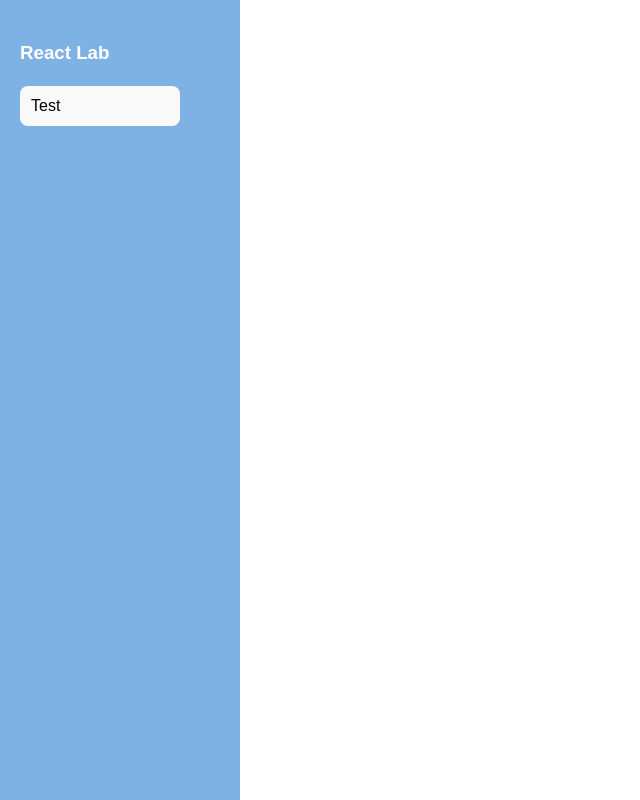
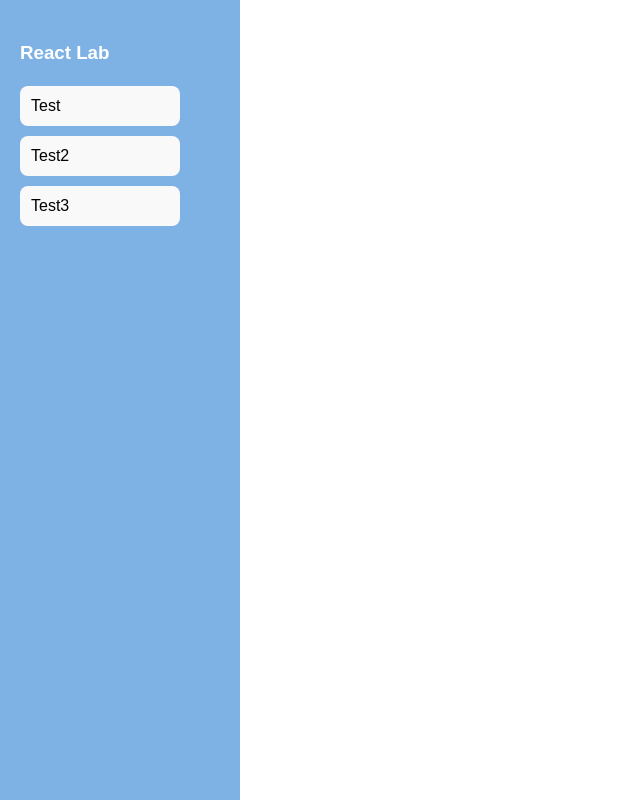
Before and after one commit to baraa-elhajj/React-Lab, a React (Vite) app: page / in a window 1280 px wide. Shown: the whole page, without its empty margins (0-640 px from the left). Built offline with nearby package versions, Linux system fonts and the light colour scheme.

Commit message:
Update App.jsx
Moved apps map to AppsMap.jsx

```diff
--- a/src/App.jsx
+++ b/src/App.jsx
@@ -1,11 +1,6 @@
 import { useState } from "react";
 import "./App.css";
-import Test from "./apps/test";
-
-const apps = {
-  // TODO: list the apps here..
-  Test: <Test />,
-};
+import appsMap from "./AppsMap";
 
 export default function App() {
   const [selectedApp, setSelectedApp] = useState("App");
@@ -15,7 +10,7 @@
       <aside className="sidebar">
         <h3>React Lab</h3>
         <ul className="appList">
-          {Object.keys(apps).map((appName) => (
+          {Object.keys(appsMap).map((appName) => (
             <li key={appName}>
               <button
                 className="button"
@@ -28,7 +23,7 @@
         </ul>
       </aside>
 
-      <main className={"main"}>{apps[selectedApp]}</main>
+      <main className={"main"}>{appsMap[selectedApp]}</main>
     </div>
   );
 }
```
